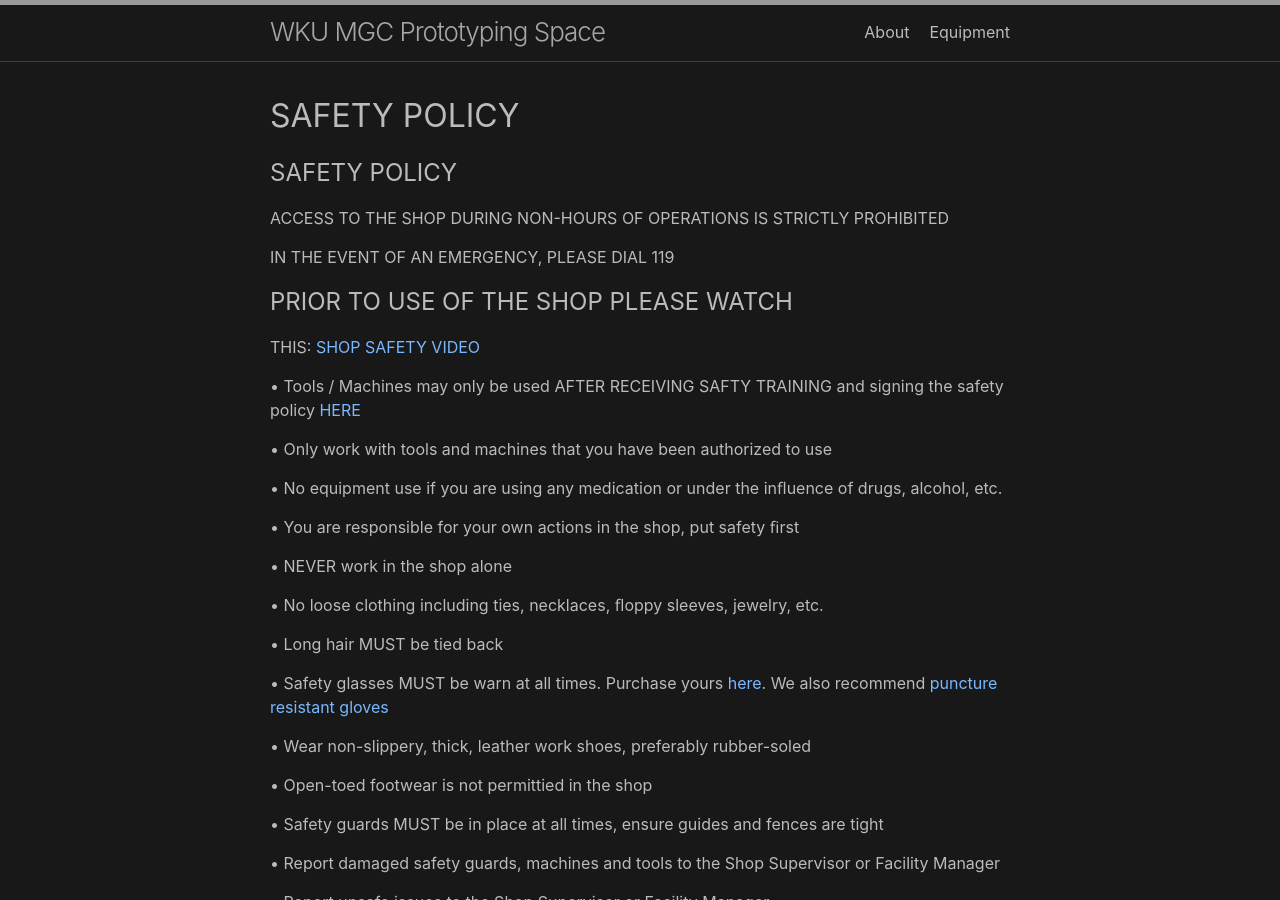
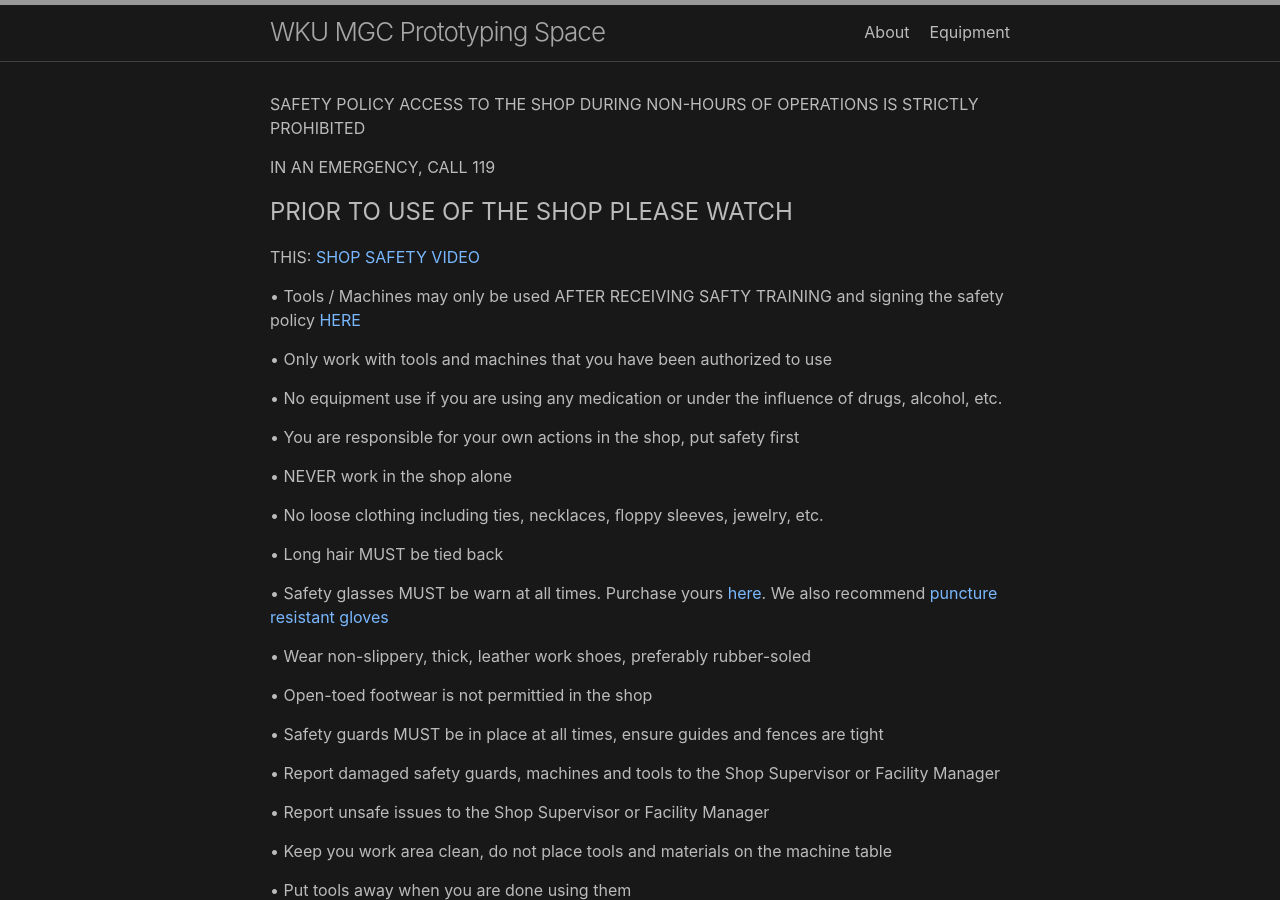
Before and after one commit to KeanMGC/WKUProtoSpace, a Jekyll site: the page built from index.md, in a window 1280 px wide and 900 px high. Built offline with Jekyll 4.4.1, drawn with Linux system fonts in a browser that asks for light colours; our own code applies the rules of GitHub Pages for plain Markdown files.

Commit message:
Update index.md

```diff
--- a/index.md
+++ b/index.md
@@ -8,10 +8,10 @@
 layout: home
 ---
 
-## SAFETY POLICY
+SAFETY POLICY
 ACCESS TO THE SHOP DURING NON-HOURS OF OPERATIONS IS STRICTLY PROHIBITED
 
-IN THE EVENT OF AN EMERGENCY, PLEASE DIAL 119
+IN AN EMERGENCY, CALL 119
 
 ## PRIOR TO USE OF THE SHOP PLEASE WATCH
 
```
